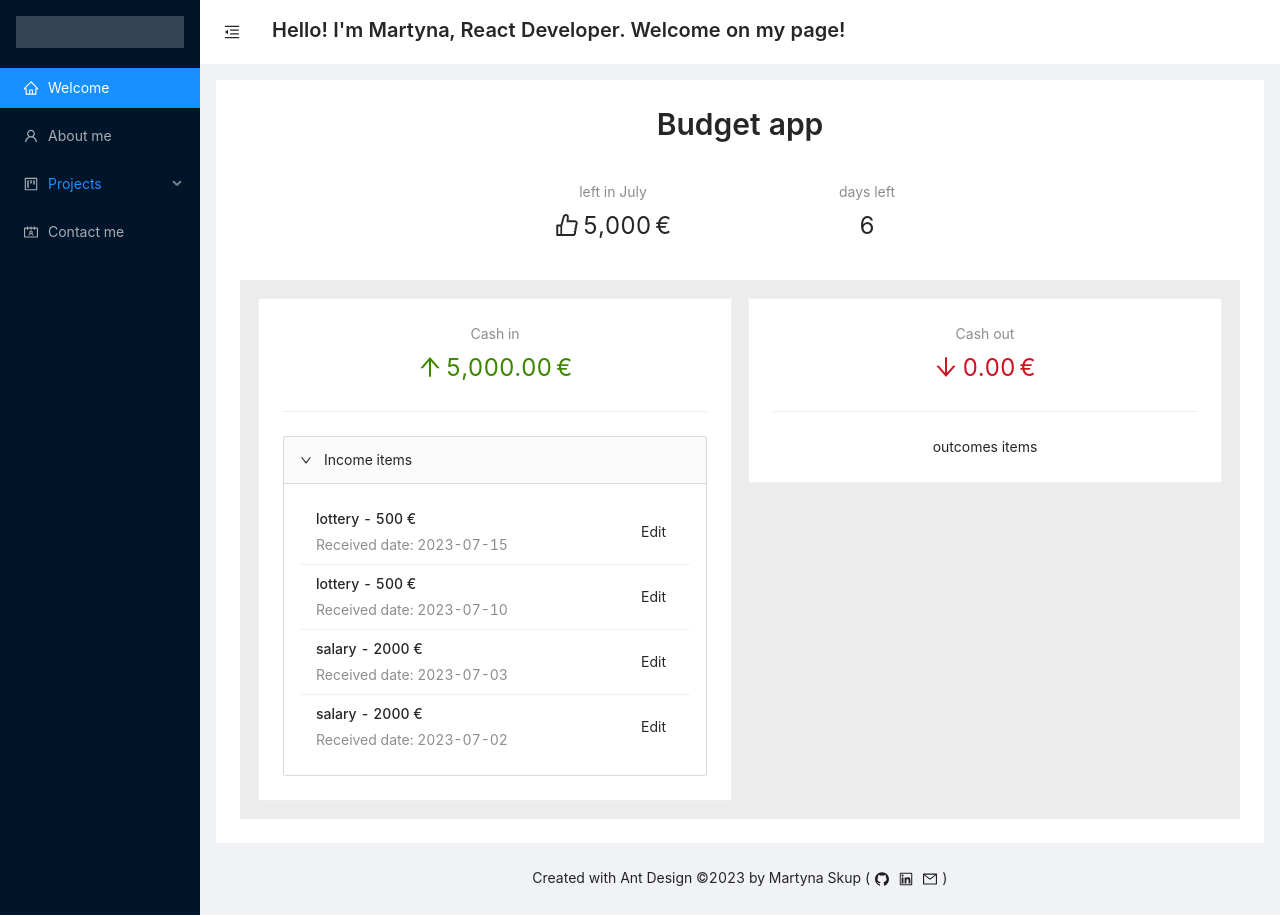
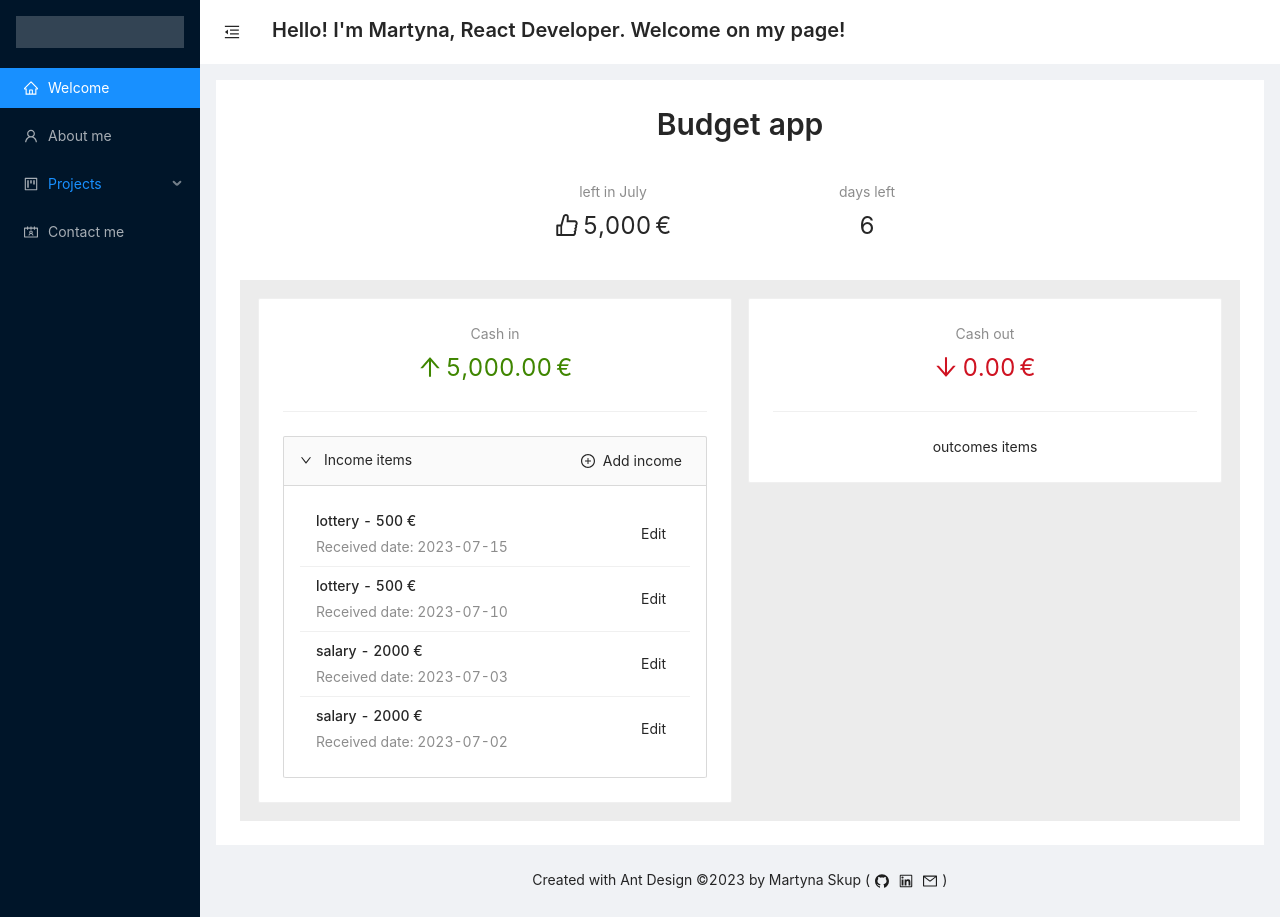
Before and after one commit to martynaskup/martynaskup.github.io, a React (Create React App) app: page /projects/budget in a window 1280 px wide. Built offline with nearby package versions, Linux system fonts and the light colour scheme.

Commit message:
[Budget] Add button and modal for adding income form

```diff
--- /dev/null
+++ b/src/pages/ProjectsPage/Projects/Budget/Details/AddButtonAndModal.tsx
@@ -0,0 +1,48 @@
+import { Button, Modal } from 'antd';
+import { PlusCircleOutlined } from '@ant-design/icons';
+import { useState } from 'react';
+
+const AddButtonAndModal = () => {
+  const [isModalOpen, setIsModalOpen] = useState(false);
+
+  const showModal = (event: React.MouseEvent<HTMLElement, MouseEvent>) => {
+    setIsModalOpen(true);
+    event.stopPropagation();
+  };
+
+  const handleOk = (event: React.MouseEvent<HTMLElement, MouseEvent>) => {
+    setIsModalOpen(false);
+    event.stopPropagation();
+  };
+
+  const handleCancel = (event: React.MouseEvent<HTMLElement, MouseEvent>) => {
+    setIsModalOpen(false);
+    event.stopPropagation();
+  };
+
+  return (
+    <>
+      <Button
+        type="text"
+        size="small"
+        icon={<PlusCircleOutlined />}
+        onClick={(event) => {
+          showModal(event);
+          // event.stopPropagation();
+        }}
+      >
+        Add income
+      </Button>
+      <Modal
+        title="Add income"
+        open={isModalOpen}
+        onOk={(event) => handleOk(event)}
+        onCancel={(event) => handleCancel(event)}
+      >
+        here comes the form to add an income
+      </Modal>
+    </>
+  );
+};
+
+export default AddButtonAndModal;
--- a/src/pages/ProjectsPage/Projects/Budget/Details/Incomes.tsx
+++ b/src/pages/ProjectsPage/Projects/Budget/Details/Incomes.tsx
@@ -1,6 +1,7 @@
 import { Collapse } from 'antd';
 import { FC, useEffect, useState } from 'react';
 import IncomeList from './IncomeList';
+import AddButtonAndModal from './AddButtonAndModal';
 
 export type IncomeData = {
   name: string;
@@ -56,7 +57,11 @@ const Incomes: FC<{
   return (
     <>
       <Collapse defaultActiveKey={['1']} style={{ textAlign: 'left' }}>
-        <Collapse.Panel header="Income items" key="1">
+        <Collapse.Panel
+          header="Income items"
+          key="1"
+          extra={<AddButtonAndModal />}
+        >
           <IncomeList incomeList={sortIncomeList(incomeList)} />
         </Collapse.Panel>
       </Collapse>
```
